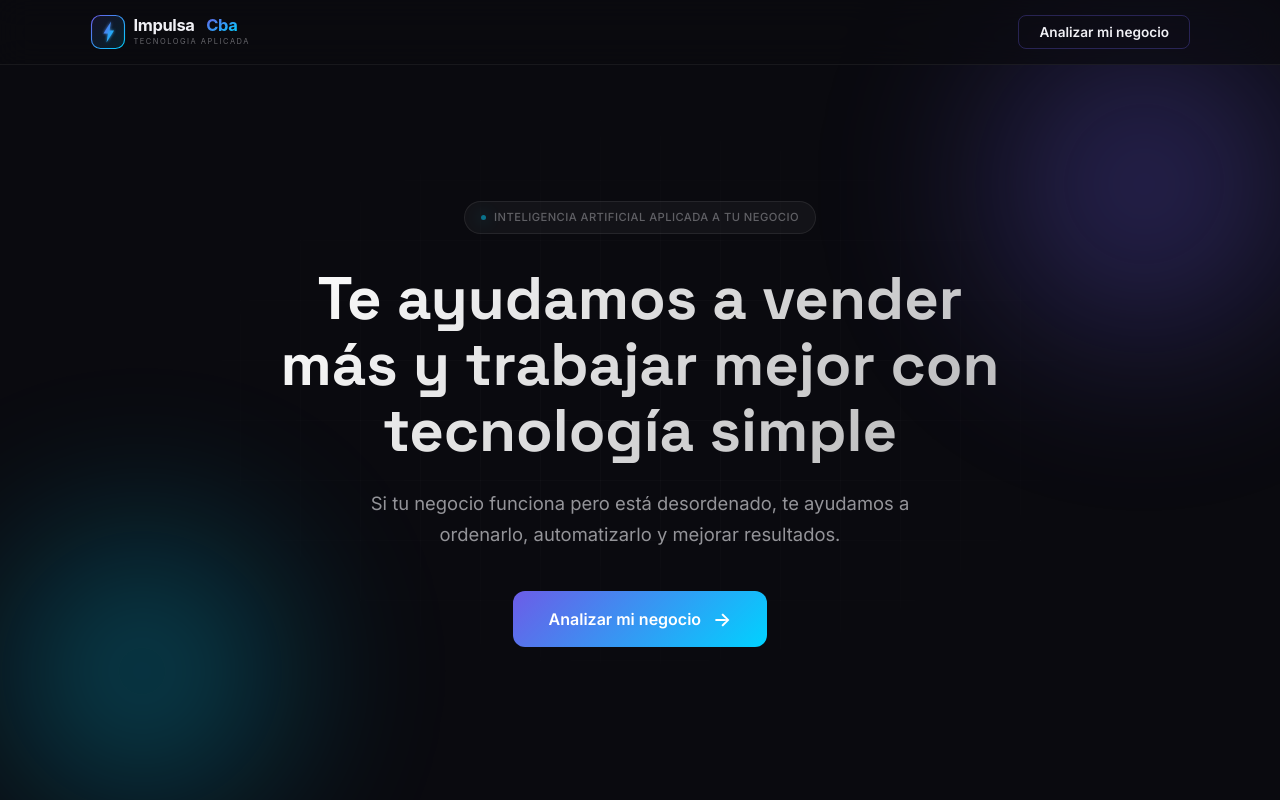
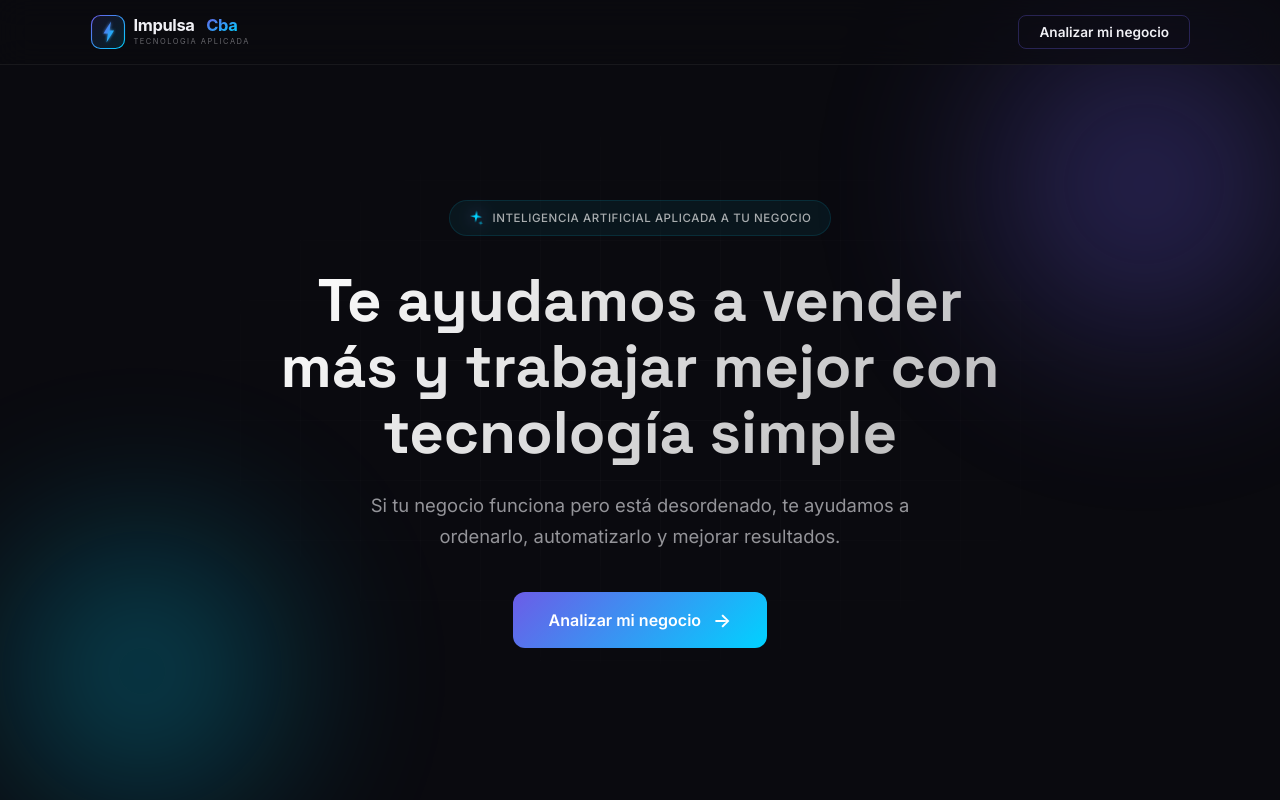
Before and after one commit to andres030685/impulsa-cba-front, an Angular app: page / in a window 1280 px wide. Shown: the top 800 px of the page. Built offline with nearby package versions, Linux system fonts and the light colour scheme; no server answers.

Commit message:
fix badage

```diff
--- a/src/app/components/hero/hero.component.scss
+++ b/src/app/components/hero/hero.component.scss
@@ -58,26 +58,24 @@
     display: inline-flex;
     align-items: center;
     gap: 0.5rem;
-    padding: 0.4rem 1rem;
+    padding: 0.5rem 1.15rem;
     margin-bottom: 2rem;
-    font-size: 0.7rem;
+    font-size: 0.72rem;
     font-weight: 500;
-    letter-spacing: 0.04em;
+    letter-spacing: 0.05em;
     text-transform: uppercase;
-    color: var(--text-muted);
-    background: rgba(255, 255, 255, 0.04);
-    border: 1px solid rgba(255, 255, 255, 0.08);
+    color: rgba(255, 255, 255, 0.65);
+    background: rgba(0, 210, 255, 0.06);
+    border: 1px solid rgba(0, 210, 255, 0.12);
     border-radius: 100px;
   }
 
-  &__badge-dot {
+  &__badge-sparkle {
     flex-shrink: 0;
-    width: 5px;
-    height: 5px;
-    border-radius: 50%;
-    background: #00d2ff;
-    box-shadow: 0 0 6px #00d2ff;
-    animation: pulse 2s ease-in-out infinite;
+    width: 16px;
+    height: 16px;
+    filter: drop-shadow(0 0 4px rgba(0, 210, 255, 0.6));
+    animation: sparkle-glow 3s ease-in-out infinite;
   }
 
   // Title
@@ -157,7 +155,13 @@
   66% { transform: translate(-15px, 15px) scale(0.95); }
 }
 
-@keyframes pulse {
-  0%, 100% { opacity: 1; box-shadow: 0 0 8px #00d2ff; }
-  50% { opacity: 0.5; box-shadow: 0 0 16px #00d2ff; }
+@keyframes sparkle-glow {
+  0%, 100% {
+    filter: drop-shadow(0 0 4px rgba(0, 210, 255, 0.6));
+    transform: scale(1) rotate(0deg);
+  }
+  50% {
+    filter: drop-shadow(0 0 8px rgba(168, 85, 247, 0.7));
+    transform: scale(1.15) rotate(8deg);
+  }
 }
--- a/src/app/components/hero/hero.component.ts
+++ b/src/app/components/hero/hero.component.ts
@@ -11,7 +11,16 @@ import { Component, input, output } from '@angular/core';
 
       <div class="hero__content">
         <p class="hero__badge">
-          <span class="hero__badge-dot" aria-hidden="true"></span>
+          <svg class="hero__badge-sparkle" aria-hidden="true" width="16" height="16" viewBox="0 0 24 24" fill="none">
+            <path d="M12 2L13.5 8.5L20 10L13.5 11.5L12 18L10.5 11.5L4 10L10.5 8.5L12 2Z" fill="url(#sparkle-grad)"/>
+            <path d="M19 15L19.75 17.25L22 18L19.75 18.75L19 21L18.25 18.75L16 18L18.25 17.25L19 15Z" fill="url(#sparkle-grad)" opacity="0.7"/>
+            <defs>
+              <linearGradient id="sparkle-grad" x1="4" y1="2" x2="22" y2="21">
+                <stop stop-color="#00d2ff"/>
+                <stop offset="1" stop-color="#a855f7"/>
+              </linearGradient>
+            </defs>
+          </svg>
           Inteligencia artificial aplicada a tu negocio
         </p>
         <h1 class="hero__title">{{ title() }}</h1>
```
